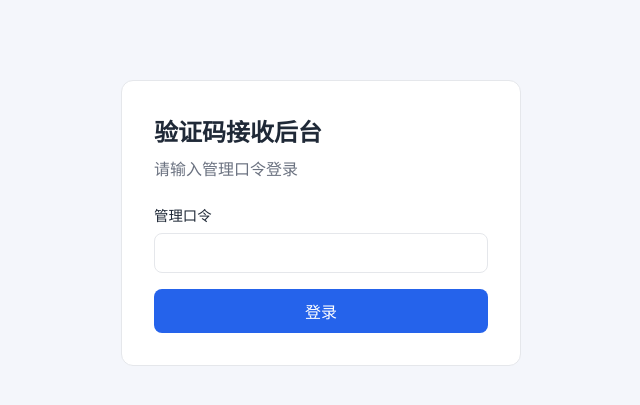
After one commit to Boy-Nine/SMSReciver, a FastAPI app: template backend/templates/login.html in a window 1280 px wide. The commit adds this page. Shown: the top 405 px of the page, without its empty margins (319-959 px from the left). Run offline with FastAPI, Linux system fonts and the light colour scheme; the template is opened without the code that fills it, so the values that code supplies are empty.

Commit message:
Use /sms path and cookie auth instead of admin_token query param.
Add login page, X-Sms-Token header support, and redirects for legacy URLs.

Co-authored-by: Cursor <cursoragent@cursor.com>

```diff
--- a/backend/auth.py
+++ b/backend/auth.py
@@ -1,12 +1,22 @@
-from fastapi import Header, HTTPException, Query
+from fastapi import HTTPException, Request
 
 from config import ADMIN_TOKEN
 
+SMS_COOKIE_NAME = "sms"
+SMS_HEADER_NAME = "X-Sms-Token"
 
-def verify_admin(
-    admin_token: str | None = Query(default=None),
-    x_admin_token: str | None = Header(default=None, alias="X-Admin-Token"),
-) -> None:
-    token = admin_token or x_admin_token
-    if token != ADMIN_TOKEN:
-        raise HTTPException(status_code=401, detail="Invalid admin token")
+
+def read_sms_token(request: Request) -> str | None:
+    return request.cookies.get(SMS_COOKIE_NAME) or request.headers.get(SMS_HEADER_NAME)
+
+
+def is_admin_authenticated(request: Request) -> bool:
+    token = read_sms_token(request)
+    if not token:
+        return False
+    return token == ADMIN_TOKEN
+
+
+def verify_admin(request: Request) -> None:
+    if not is_admin_authenticated(request):
+        raise HTTPException(status_code=401, detail="Unauthorized")
--- a/backend/main.py
+++ b/backend/main.py
@@ -1,9 +1,9 @@
-from fastapi import Depends, FastAPI, HTTPException, Query, Request
-from fastapi.responses import HTMLResponse
+from fastapi import FastAPI, Form, HTTPException, Query, Request
+from fastapi.responses import HTMLResponse, RedirectResponse
 from fastapi.staticfiles import StaticFiles
 from fastapi.templating import Jinja2Templates
 
-from auth import verify_admin
+from auth import SMS_COOKIE_NAME, is_admin_authenticated, verify_admin
 from config import ADMIN_TOKEN, BASE_DIR
 from database import get_connection, init_db
 from models import DeviceSummary
@@ -14,9 +14,11 @@ from services.sms_service import fetch_sms_messages
 app = FastAPI(title="SMS Receiver", version="1.0.0")
 templates = Jinja2Templates(directory=str(BASE_DIR / "templates"))
 
-app.mount("/static", StaticFiles(directory=str(BASE_DIR / "static")), name="static")
+app.mount("/sms/static", StaticFiles(directory=str(BASE_DIR / "static")), name="sms-static")
 app.include_router(devices.router)
 app.include_router(sms.router)
+
+SMS_COOKIE_MAX_AGE = 60 * 60 * 24 * 7
 
 
 @app.on_event("startup")
@@ -29,13 +31,77 @@ def health() -> dict[str, str]:
     return {"status": "ok"}
 
 
-@app.get("/", response_class=HTMLResponse)
-def index(
+def redirect_to_login(request: Request, next_path: str | None = None) -> RedirectResponse:
+    target = next_path or request.url.path
+    if not target.startswith("/sms"):
+        target = "/sms/"
+    return RedirectResponse(url=f"/sms/login?next={target}", status_code=302)
+
+
+@app.get("/")
+def root_redirect() -> RedirectResponse:
+    return RedirectResponse(url="/sms/", status_code=302)
+
+
+@app.get("/device/{device_id}")
+def legacy_device_redirect(device_id: str) -> RedirectResponse:
+    return RedirectResponse(url=f"/sms/device/{device_id}", status_code=302)
+
+
+@app.get("/sms/login", response_class=HTMLResponse)
+def login_page(
     request: Request,
-    _: None = Depends(verify_admin),
-    admin_token: str | None = Query(default=None),
+    next: str = Query(default="/sms/"),
+    error: str | None = Query(default=None),
 ) -> HTMLResponse:
+    if is_admin_authenticated(request):
+        return RedirectResponse(url=next or "/sms/", status_code=302)
 
+    return templates.TemplateResponse(
+        request,
+        "login.html",
+        {"next": next or "/sms/", "error": error},
+    )
+
+
+@app.post("/sms/login")
+def login_submit(
+    request: Request,
+    password: str = Form(...),
+    next: str = Form(default="/sms/"),
+) -> RedirectResponse:
+    if password != ADMIN_TOKEN:
+        return templates.TemplateResponse(
+            request,
+            "login.html",
+            {"next": next or "/sms/", "error": "口令错误"},
+            status_code=401,
+        )
+
+    safe_next = next if next.startswith("/sms") else "/sms/"
+    response = RedirectResponse(url=safe_next, status_code=302)
+    response.set_cookie(
+        key=SMS_COOKIE_NAME,
+        value=ADMIN_TOKEN,
+        httponly=True,
+        samesite="lax",
+        max_age=SMS_COOKIE_MAX_AGE,
+        path="/",
+    )
+    return response
+
+
+@app.post("/sms/logout")
+def logout() -> RedirectResponse:
+    response = RedirectResponse(url="/sms/login", status_code=302)
+    response.delete_cookie(key=SMS_COOKIE_NAME, path="/")
+    return response
+
+
+@app.get("/sms/", response_class=HTMLResponse)
+def index(request: Request) -> HTMLResponse:
+    if not is_admin_authenticated(request):
+        return redirect_to_login(request)
     device_rows = fetch_devices()
     sms_rows = fetch_sms_messages(limit=50, offset=0)
 
@@ -46,20 +112,18 @@ def index(
             "devices": device_rows,
             "messages": sms_rows.items,
             "total_messages": sms_rows.total,
-            "admin_token": admin_token or ADMIN_TOKEN,
         },
     )
 
 
-@app.get("/device/{device_id}", response_class=HTMLResponse)
+@app.get("/sms/device/{device_id}", response_class=HTMLResponse)
 def device_page(
     request: Request,
     device_id: str,
     keyword: str | None = Query(default=None),
-    _: None = Depends(verify_admin),
-    admin_token: str | None = Query(default=None),
 ) -> HTMLResponse:
-
+    if not is_admin_authenticated(request):
+        return redirect_to_login(request, next_path=f"/sms/device/{device_id}")
     with get_connection() as conn:
         device_row = conn.execute(
             "SELECT * FROM devices WHERE device_id = ?",
@@ -70,7 +134,6 @@ def device_page(
         raise HTTPException(status_code=404, detail="Device not found")
 
     sms_rows = fetch_sms_messages(device_id=device_id, keyword=keyword, limit=100, offset=0)
-    token = admin_token or ADMIN_TOKEN
 
     return templates.TemplateResponse(
         request,
@@ -85,6 +148,5 @@ def device_page(
             "messages": sms_rows.items,
             "total_messages": sms_rows.total,
             "keyword": keyword or "",
-            "admin_token": token,
         },
     )
--- a/backend/static/style.css
+++ b/backend/static/style.css
@@ -159,6 +159,57 @@ th {
     color: var(--muted);
 }
 
+.login-panel {
+    max-width: 400px;
+    margin: 80px auto;
+    padding: 32px;
+    background: var(--card);
+    border: 1px solid var(--border);
+    border-radius: 12px;
+}
+
+.login-panel h1 {
+    margin: 0 0 8px;
+    font-size: 1.5rem;
+}
+
+.login-panel form {
+    display: flex;
+    flex-direction: column;
+    gap: 16px;
+    margin-top: 24px;
+}
+
+.login-panel label {
+    display: flex;
+    flex-direction: column;
+    gap: 8px;
+    font-size: 0.9rem;
+}
+
+.login-panel input[type="password"] {
+    padding: 10px 12px;
+    border: 1px solid var(--border);
+    border-radius: 8px;
+    font-size: 1rem;
+}
+
+.login-panel button[type="submit"] {
+    padding: 10px 16px;
+    background: var(--primary);
+    color: #fff;
+    border: none;
+    border-radius: 8px;
+    font-size: 1rem;
+    cursor: pointer;
+}
+
+.login-error {
+    color: #b91c1c;
+    margin: 0;
+    font-size: 0.9rem;
+}
+
 @media (max-width: 768px) {
     .header {
         flex-direction: column;
--- /dev/null
+++ b/backend/templates/login.html
@@ -0,0 +1,26 @@
+<!DOCTYPE html>
+<html lang="zh-CN">
+<head>
+    <meta charset="UTF-8">
+    <meta name="viewport" content="width=device-width, initial-scale=1.0">
+    <title>登录 - 验证码接收后台</title>
+    <link rel="stylesheet" href="/sms/static/style.css">
+</head>
+<body>
+    <main class="login-panel">
+        <h1>验证码接收后台</h1>
+        <p class="subtitle">请输入管理口令登录</p>
+        {% if error %}
+        <p class="login-error">{{ error }}</p>
+        {% endif %}
+        <form method="post" action="/sms/login">
+            <input type="hidden" name="next" value="{{ next }}">
+            <label>
+                管理口令
+                <input type="password" name="password" autocomplete="current-password" required>
+            </label>
+            <button type="submit">登录</button>
+        </form>
+    </main>
+</body>
+</html>
```
Also changed, not shown: backend/static/app.js (+6 -4 lines), backend/templates/device.html (+6 -4 lines), backend/templates/index.html (+6 -4 lines), docs/部署与使用.md (+12 -2 lines), README.md, 1 other file.
